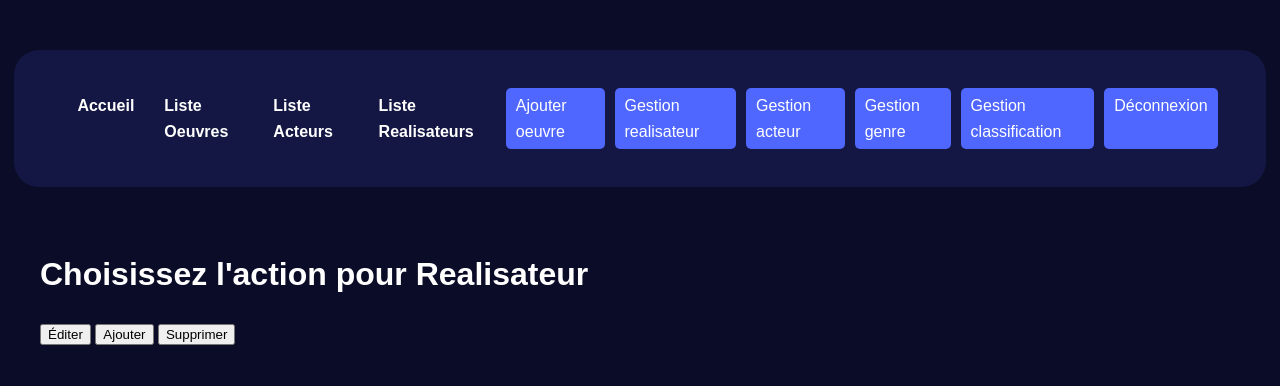
After one commit to Croissantdell/WEBWORKWELL, a PHP site: page /view/choixgestion.php?type=realisateur in a window 1280 px wide. The commit adds this page. Shown: the top 386 px of the page. Run offline with PHP 8.4, Linux system fonts and the light colour scheme; the visitor is signed in with stand-in values (Sample User, id 1).

Commit message:
avancement gestion

```diff
--- /dev/null
+++ b/View/choixgestion.php
@@ -0,0 +1,61 @@
+<?php
+session_start();
+
+if (!isset($_GET['type'])) {
+    echo "Paramètres manquants.";
+    exit;
+}
+
+$type = htmlspecialchars($_GET['type']);
+$urlEdition = '';
+$urlAjout = '';
+$urlSuppression = '';
+
+switch ($type) {
+    case 'realisateur':
+        $urlEdition = 'edit_realisateur.php';
+        $urlAjout = 'add_realisateur.php';
+        $urlSuppression = 'delete_realisateur.php';
+        break;
+    case 'acteur':
+        $urlEdition = 'edit_acteur.php';
+        $urlAjout = 'add_acteur.php';
+        $urlSuppression = 'delete_acteur.php';
+        break;
+    case 'genre':
+        $urlEdition = 'edit_genre.php';
+        $urlAjout = 'add_genre.php';
+        $urlSuppression = 'delete_genre.php';
+        break;
+    case 'classification':
+        $urlEdition = 'edit_classification.php';
+        $urlAjout = 'add_classification.php';
+        $urlSuppression = 'delete_classification.php';
+        break;
+    default:
+        echo "Type inconnu.";
+        exit;
+}
+?>
+
+<!DOCTYPE html>
+<html lang="fr">
+<head>
+    <meta charset="UTF-8">
+    <title>Choix de l'action</title>
+    <link rel="stylesheet" href="../Style.css">
+</head>
+<body>
+<?php include 'header.php'; ?>
+<main>
+    <h1>Choisissez l'action pour <?= ucfirst($type); ?></h1>
+    <form action="" method="get">
+        <input type="hidden" name="type" value="<?= $type; ?>">
+        <button type="button" onclick="window.location.href='<?= $urlEdition; ?>'">Éditer</button>
+        <button type="button" onclick="window.location.href='<?= $urlAjout; ?>'">Ajouter</button>
+        <button type="button" onclick="window.location.href='<?= $urlSuppression; ?>'">Supprimer</button>
+    </form>
+</main>
+</body>
+</html>
+<?php include 'footer.php'; ?>
--- a/View/edit_oeuvre.php
+++ b/View/edit_oeuvre.php
@@ -80,7 +80,7 @@ $associatedClassificationCodes = array_map(function($classification) {
         <textarea id="resumeOeuvre" name="resumeOeuvre"><?= htmlspecialchars($oeuvre->getResumeOeuvre() ?? ''); ?></textarea><br>
 
         <label for="nbEpisodeOeuvre">Nombre d'épisodes :</label>
-        <input type="text" id="nbEpisodeOeuvre" name="nbEpisodeOeuvre" value="<?= htmlspecialchars($oeuvre->getNbEpisodeOeuvre() ?? ''); ?>"><br>
+        <input type="number" id="nbEpisodeOeuvre" name="nbEpisodeOeuvre" value="<?= htmlspecialchars($oeuvre->getNbEpisodeOeuvre() ?? ''); ?>"><br>
 
         <label for="affiche">Affiche actuelle:</label>
         <img src="<?= htmlspecialchars($oeuvre->getAffiche() ?? ''); ?>" alt="Affiche actuelle"><br>
--- a/View/header.php
+++ b/View/header.php
@@ -20,16 +20,13 @@ if (session_status() === PHP_SESSION_NONE) { session_start(); }
 
 
         </ul>
-
         <div class="user-account">
             <?php if(isset($_SESSION['idCompte'])): ?>
                 <a href="compte.php" class="btn btn-primary logout-btn">Ajouter oeuvre</a>
-                <a href="add_realisateur.php" class="btn btn-primary logout-btn">Ajouter realisateur</a>
-                <a href="add_acteur.php" class="btn btn-primary logout-btn">Ajouter acteur</a>
-                <a href="add_genre.php" class="btn btn-primary logout-btn">Ajouter genre</a>
-                <a href="add_classification.php" class="btn btn-primary logout-btn">Ajouter classification</a>
-
-
+                <a href="choixgestion.php?type=realisateur" class="btn btn-primary logout-btn">Gestion realisateur</a>
+                <a href="choixgestion.php?type=acteur" class="btn btn-primary logout-btn">Gestion acteur</a>
+                <a href="choixgestion.php?type=genre" class="btn btn-primary logout-btn">Gestion genre</a>
+                <a href="choixgestion.php?type=classification" class="btn btn-primary logout-btn">Gestion classification</a>
                 <a href="logout.php" class="btn btn-primary logout-btn">Déconnexion</a>
             <?php else: ?>
                 <a href="login.php" class="btn btn-primary login-btn">Connexion</a>
--- a/View/listeacteurs.php
+++ b/View/listeacteurs.php
@@ -22,7 +22,7 @@ $actors = $dao->getAllActeurs();
     <div class="actors-container">
         <?php foreach ($actors as $actor): ?>
             <div class="actor-card">
-                <a href="actor_detail.php?id=<?= htmlspecialchars($actor['idActeur']); ?>" class="actor-link">
+                <a href="acteur_detail.php?id=<?= htmlspecialchars($actor['idActeur']); ?>" class="actor-link">
                     <img src="<?= htmlspecialchars($actor['photo']); ?>"
                          alt="<?= htmlspecialchars($actor['prenomActeur'] . ' ' . $actor['nomActeur']); ?>" class="actor-image">
                     <h3 class="actor-name"><?= htmlspecialchars($actor['prenomActeur'] . ' ' . $actor['nomActeur']); ?></h3>
--- a/View/oeuvre_detail.php
+++ b/View/oeuvre_detail.php
@@ -75,7 +75,7 @@ function cleanData($data) {
             <h2 class="section-title">Acteurs</h2>
             <?php if ($actors): foreach ($actors as $actor): ?>
                 <p>
-                    <a href="actor_detail.php?id=<?= cleanData($actor['idActeur']); ?>" class="section-link">
+                    <a href="acteur_detail.php?id=<?= cleanData($actor['idActeur']); ?>" class="section-link">
                         <?= cleanData($actor['prenomActeur']) . ' ' . cleanData($actor['nomActeur']); ?>
                     </a>
                     - <span class="section-text"><?= $actor['roleActeur'] ? 'Principal' : 'Secondaire'; ?></span>
```
Also changed, not shown: Model/OeuvreDAO.php (+25 -12 lines), View/update_oeuvre.php (+17 -4 lines), Image/Audit-And-Dentist-Appointment-Joker.jpg (added), View/acteur_detail.php (renamed from View/actor_detail.php).
